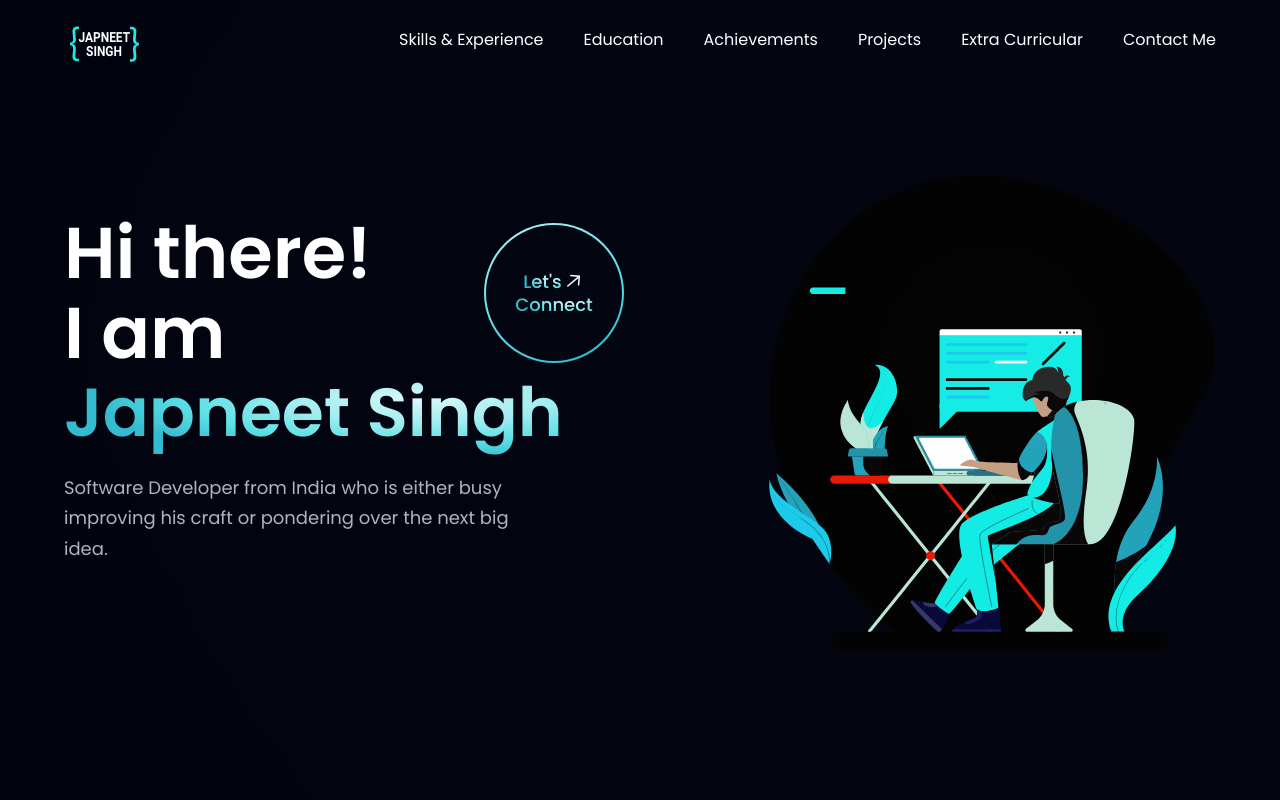
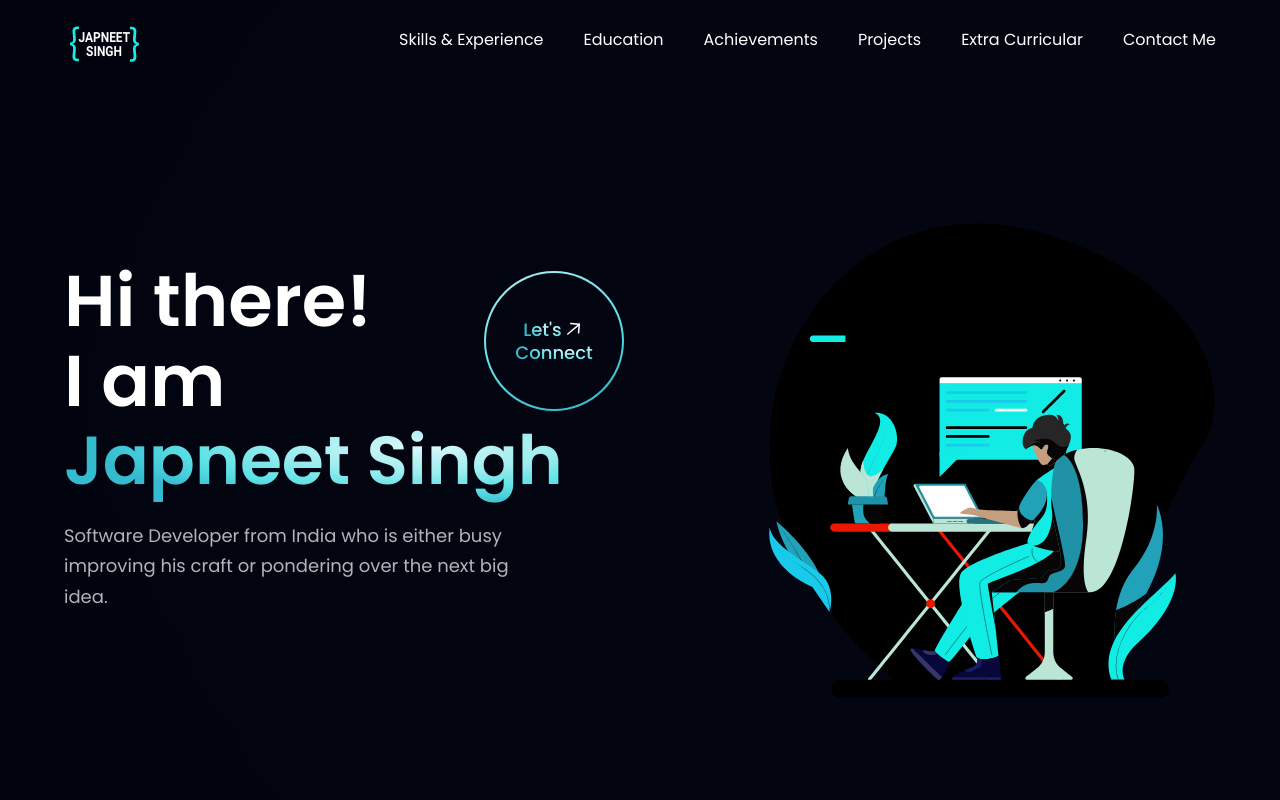
Before and after one commit to Orcus01/Portfolio, a React (Vite) app: page / in a window 1280 px wide. Shown: the top 800 px of the page. Built offline with nearby package versions, Linux system fonts and the light colour scheme.

Commit message:
Updates 4

```diff
--- a/src/components/Hero.jsx
+++ b/src/components/Hero.jsx
@@ -3,7 +3,6 @@ import LetsConnect from "./LetsConnect";
 import Lottie from "react-lottie-player";
 import animationData from "../lotties/person-coding.json";
 import { aboutMe } from "../constants";
-
 
 // lottie config
 const defaultOptions = {
@@ -19,7 +18,7 @@ const Hero = () => {
   return (
     <section
       id="home"
-      className={`flex md:flex-row flex-col ${styles.paddingY}`}
+      className={`flex md:flex-row flex-col ${styles.paddingY} pt-20 md:pt-28`} // 👈 Added top padding
     >
       <div
         className={`flex-1 ${styles.flexStart} flex-col xl:px-0 sm:px-16 px-6`}
@@ -47,7 +46,7 @@ const Hero = () => {
       <div
         className={`flex-1 flex ${styles.flexCenter} md:my-0 my-10 relative`}
       >
-        <div className="relative z-index-[5] h-[90%] w-[85%]">
+        <div className="relative z-[5] h-[90%] w-[85%]">
           <Lottie {...defaultOptions} />
         </div>
         <div className="absolute z-[1] w-[50%] h-[50%] rounded-full bottom-40 white__gradient"></div>
```
